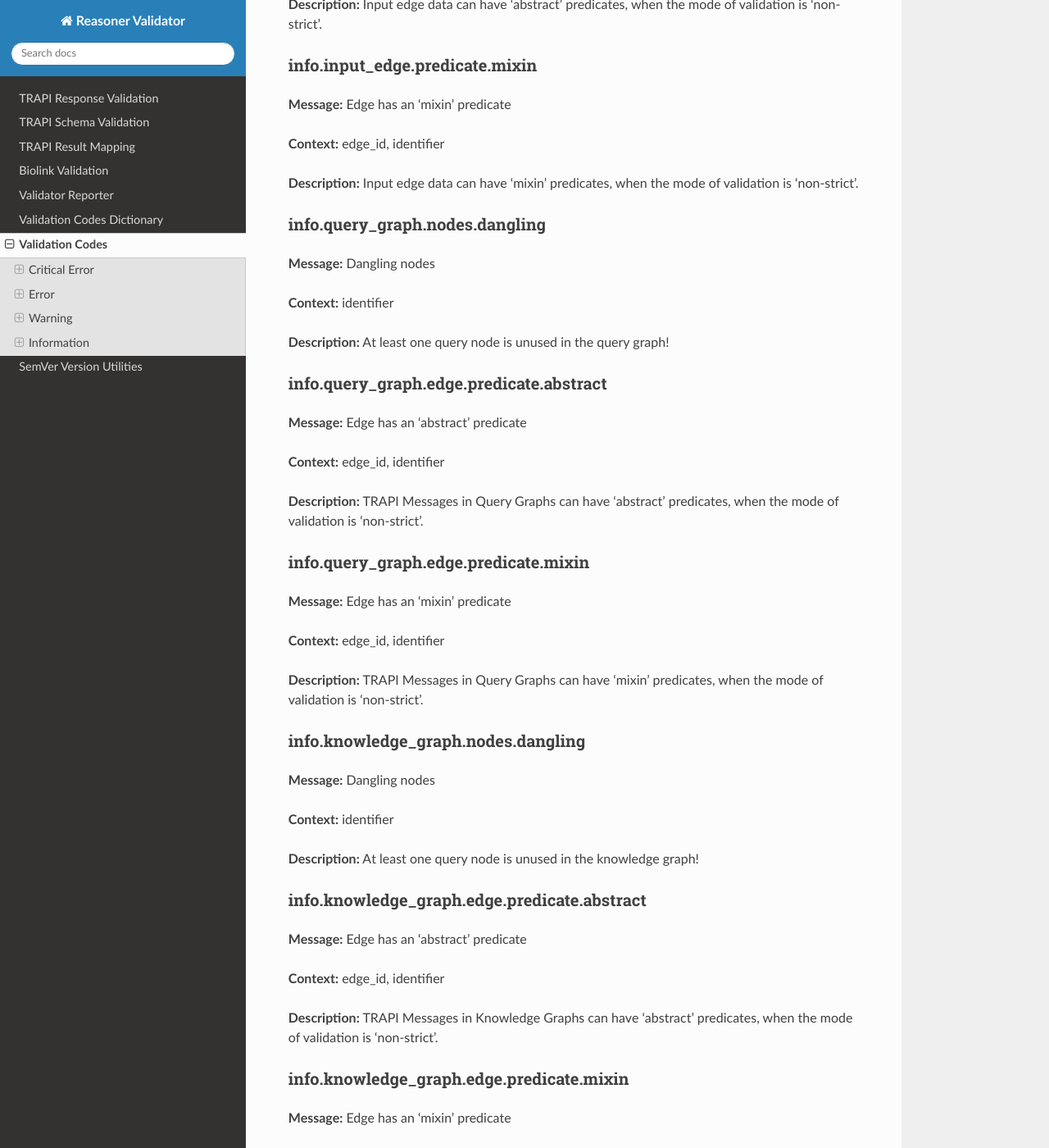
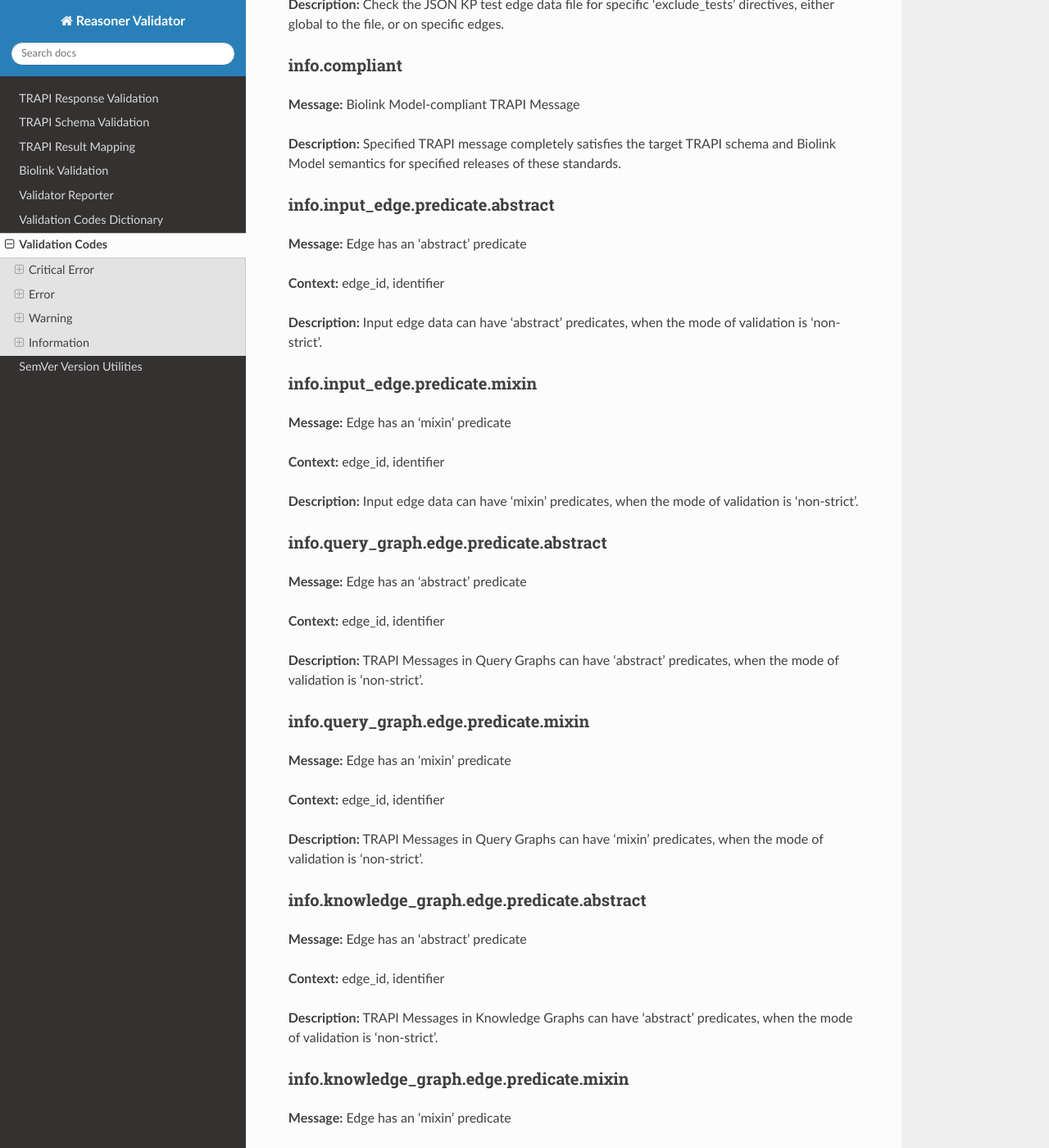
Before and after one commit to NCATSTranslator/reasoner-validator, a Sphinx documentation site: the page built from docs/validation_codes_dictionary.md, in a window 1280 px wide and 1400 px high, scrolled down 29062 px. Shown: the whole window at 82% size. Built offline with Sphinx 7.4.7 and the Read the Docs theme 2.0.0, drawn with Linux system fonts in a browser that asks for light colours; some of the changed text lies outside the part shown.

Commit message:
"dangling nodes" as "warning" not just "info" (discussion with E. Deutsch)

```diff
--- a/docs/validation_codes_dictionary.md
+++ b/docs/validation_codes_dictionary.md
@@ -1082,14 +1098,6 @@
 
 **Description:** Input edge data can have 'mixin' predicates, when the mode of validation is 'non-strict'.
 
-### info.query_graph.nodes.dangling
-
-**Message:** Dangling nodes
-
-**Context:** identifier
-
-**Description:** At least one query node is unused in the query graph!
-
 ### info.query_graph.edge.predicate.abstract
 
 **Message:** Edge has an 'abstract' predicate
@@ -1105,14 +1113,6 @@
 **Context:** edge_id, identifier
 
 **Description:** TRAPI Messages in Query Graphs can have 'mixin' predicates, when the mode of validation is 'non-strict'.
-
-### info.knowledge_graph.nodes.dangling
-
-**Message:** Dangling nodes
-
-**Context:** identifier
-
-**Description:** At least one query node is unused in the knowledge graph!
 
 ### info.knowledge_graph.edge.predicate.abstract
 
```
Also changed, not shown: other parts of docs/validation_codes_dictionary.md (+16 -0 lines), 4 other files.
